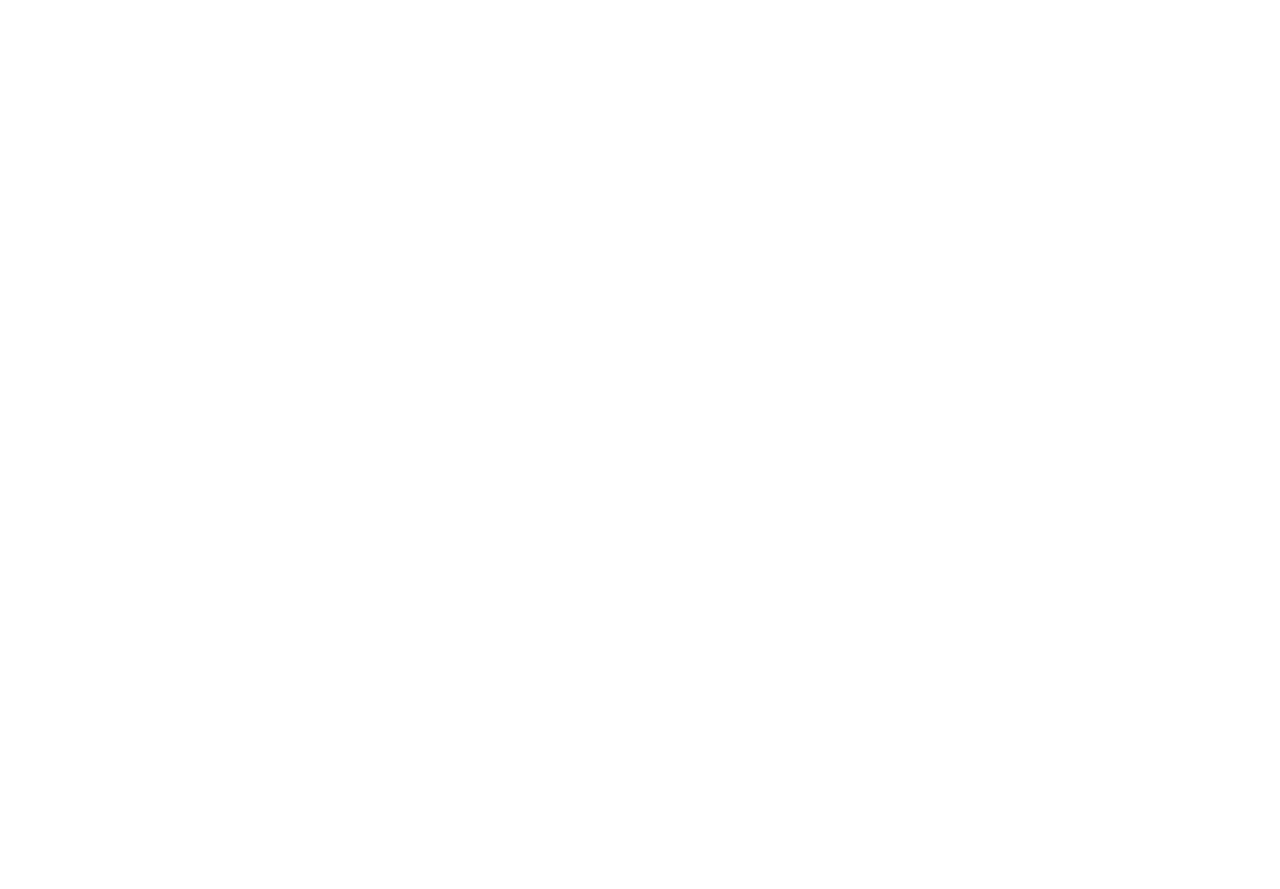
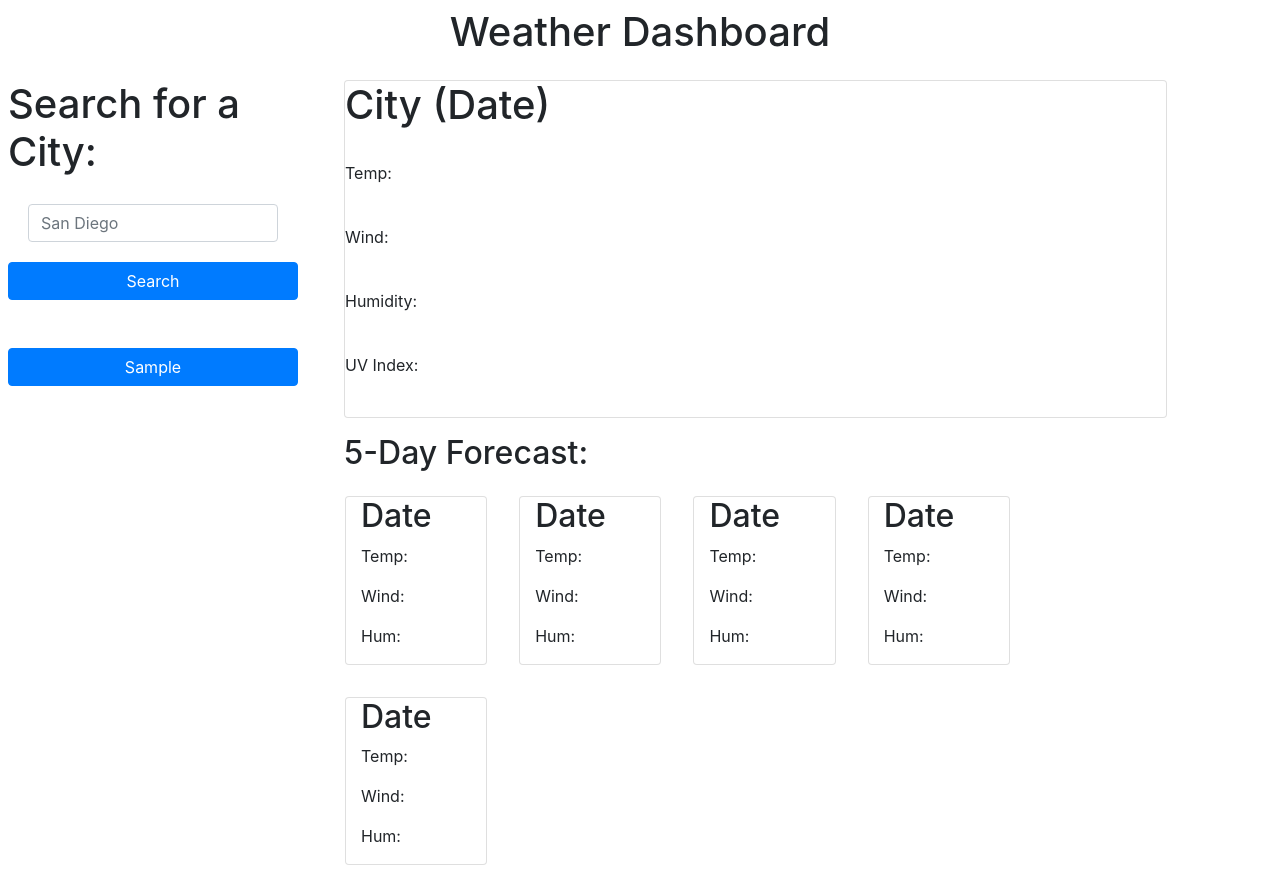
Before and after one commit to keddie024/weather_dashboard, a plain HTML site: page index.html in a window 1280 px wide. Before the commit the page ends 800 px from the top, so only its background shows below. Drawn offline with nearby package versions, Linux system fonts and the light colour scheme.

Commit message:
basic HTML layout complete // bootstrap added

```diff
--- a/index.html
+++ b/index.html
@@ -4,9 +4,88 @@
     <meta charset="UTF-8">
     <meta http-equiv="X-UA-Compatible" content="IE=edge">
     <meta name="viewport" content="width=device-width, initial-scale=1.0">
+    <link rel="stylesheet" href="https://maxcdn.bootstrapcdn.com/bootstrap/4.0.0/css/bootstrap.min.css" integrity="sha384-Gn5384xqQ1aoWXA+058RXPxPg6fy4IWvTNh0E263XmFcJlSAwiGgFAW/dAiS6JXm" crossorigin="anonymous">
+    <link rel="stylesheet" href="./assets/css/style.css"/>
     <title>Document</title>
 </head>
+
 <body>
+    <header>
+        <h1 class ="text-center p-2">Weather Dashboard</h1>
+    </header>
+
+    <div class="row mw-100">
+        <div class="col-sm-12 col-md-5 col-lg-3 m-2">
+            <h1 class="text-left">Search for a City:</h1>
+            <div class="text-center">
+                <div class="card-body">
+                  <input class="form-control" id="user-city" placeholder="San Diego">
+                </div>
+                  <a href="#" class="btn btn-primary w-100 mb-4">Search</a>
+                <div>
+                  <ul class = "mt-4 p-0" id = "searched-cities">
+                      <button class="btn btn-primary w-100 p">Sample</button>
+                  </ul>
+                </div>
+            </div>
+        </div>
+
+        <div class="col-sm-12 col-md-12 col-lg-8 m-2">
+            <div class="card">
+                <h1>City (Date)</h1><br>
+                <p>Temp: </p><br>
+                <p>Wind: </p><br>
+                <p>Humidity: </p><br>
+                <p>UV Index: </p><br>
+            </div>
+
+            <h2 class="mt-3">5-Day Forecast:</h2>
+
+            <div class="row">
+
+                <div class="card col-2 m-3">
+                    <h2>Date</h2>
+                    <p>Temp: </p>
+                    <p>Wind: </p>
+                    <p>Hum: </p>
+                </div>
+
+                <div class="card col-2 m-3">
+                    <h2>Date</h2>
+                    <p>Temp: </p>
+                    <p>Wind: </p>
+                    <p>Hum: </p>
+                </div>
+
+                <div class="card col-2 m-3">
+                    <h2>Date</h2>
+                    <p>Temp: </p>
+                    <p>Wind: </p>
+                    <p>Hum: </p>
+                </div>
+
+                <div class="card col-2 m-3">
+                    <h2>Date</h2>
+                    <p>Temp: </p>
+                    <p>Wind: </p>
+                    <p>Hum: </p>
+                </div>
+
+                <div class="card col-2 m-3">
+                    <h2>Date</h2>
+                    <p>Temp: </p>
+                    <p>Wind: </p>
+                    <p>Hum: </p>
+                </div>
+            </div>
+        </div>
+      </div>
+
+
+
+
+
+
 
 </body>
 </html>
```
